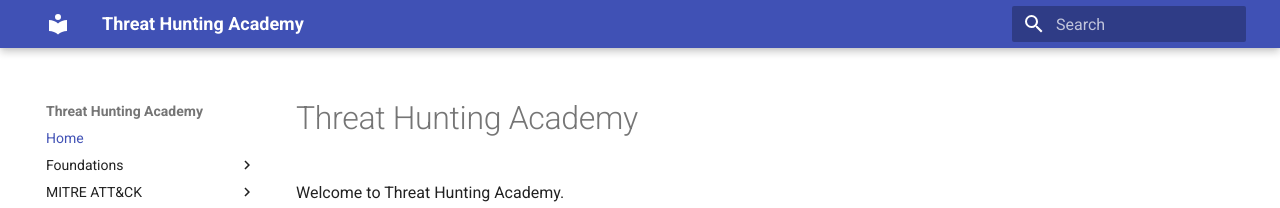
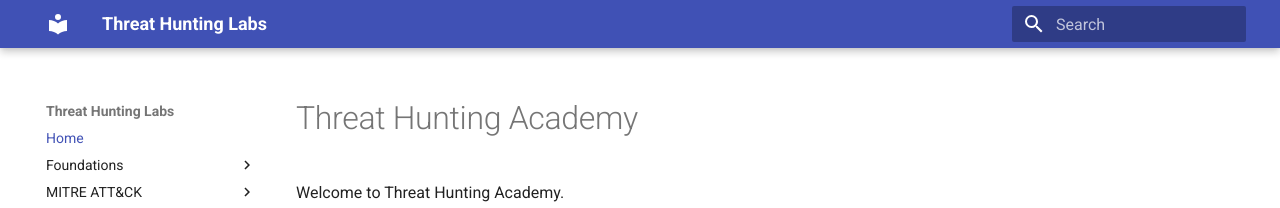
Before and after one commit to pbmundas/ThreatHuntingLabs, an MkDocs documentation site: the page built from docs/index.md, in a window 1280 px wide. Shown: the top 208 px of the page. Built offline with MkDocs 1.6.1 and Material for MkDocs 9.7.7, drawn with Linux system fonts in a browser that asks for light colours.

Commit message:
Update mkdocs.yml

```diff
--- a/mkdocs.yml
+++ b/mkdocs.yml
@@ -1,4 +1,4 @@
-site_name: Threat Hunting Academy
+site_name: Threat Hunting Labs
 site_url: https://threathuntlabs.com
 
 theme:
```
